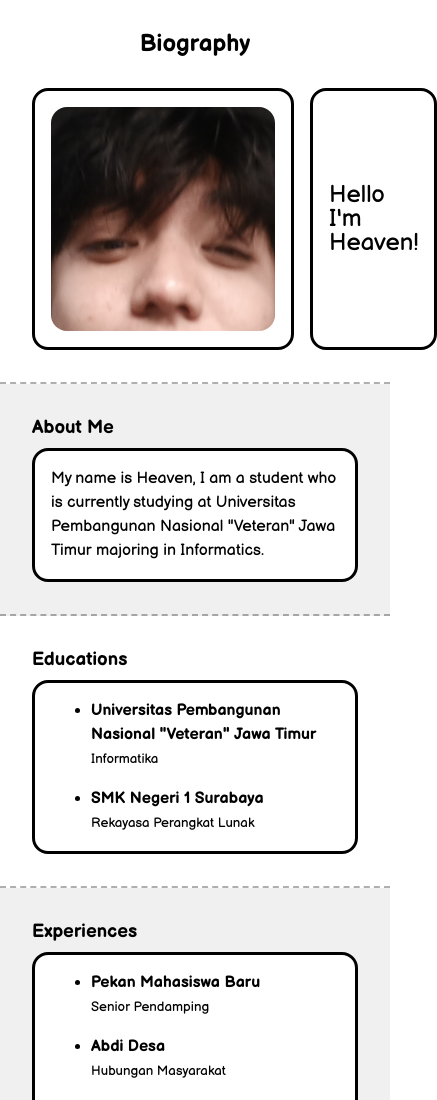
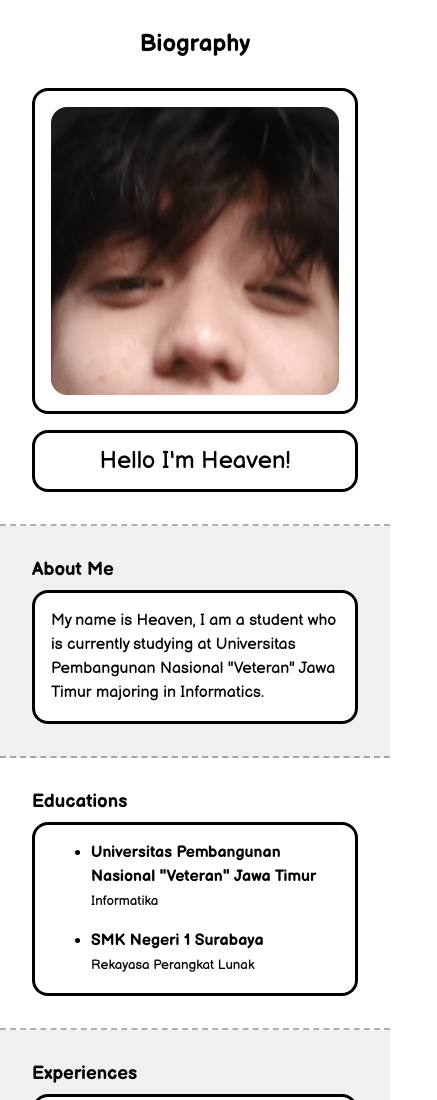
Before and after one commit to ldriko/portfolio-cartoon, a plain HTML site: page index.html in a window 390 px wide. Shown: the top 1100 px of the page, 437 px wide, since content can reach past the window. Drawn offline with Linux system fonts and the light colour scheme; a web font is replaced by a local one.

Commit message:
feat: add profile responsiveness

```diff
--- a/index.html
+++ b/index.html
@@ -16,7 +16,7 @@
         <section>
             <div class="container">
                 <h1 class="title">Biography</h1>
-                <div class="flex gap">
+                <div class="profile flex gap">
                     <div class="box">
                         <img src="/heaven.jpg" alt="Heaven" class="picture" />
                     </div>
--- a/style.css
+++ b/style.css
@@ -34,6 +34,12 @@ section:nth-child(even) {
     margin-bottom: 2rem;
 }
 
+@media screen and (max-width: 640px) {
+    .profile {
+        flex-direction: column;
+    }
+}
+
 .flex {
     display: flex;
 }
@@ -49,9 +55,20 @@ section:nth-child(even) {
     padding: 1rem;
 }
 
+@media screen and (max-width: 640px) {
+    .picture {
+        width: 100%;
+    }
+}
+
+@media screen and (min-width: 641px) {
+    .picture {
+        width: 14rem;
+        height: 14rem;
+    }
+}
+
 .picture {
-    width: 14rem;
-    height: 14rem;
     object-fit: cover;
     vertical-align: middle;
     border-radius: 1rem;
```
